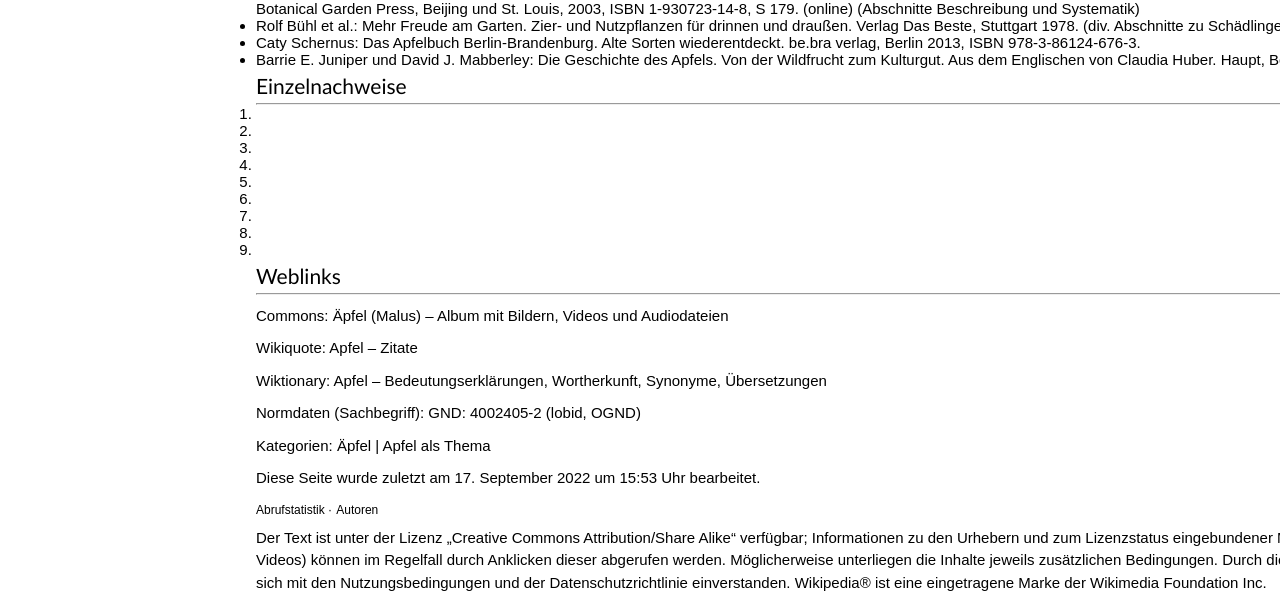
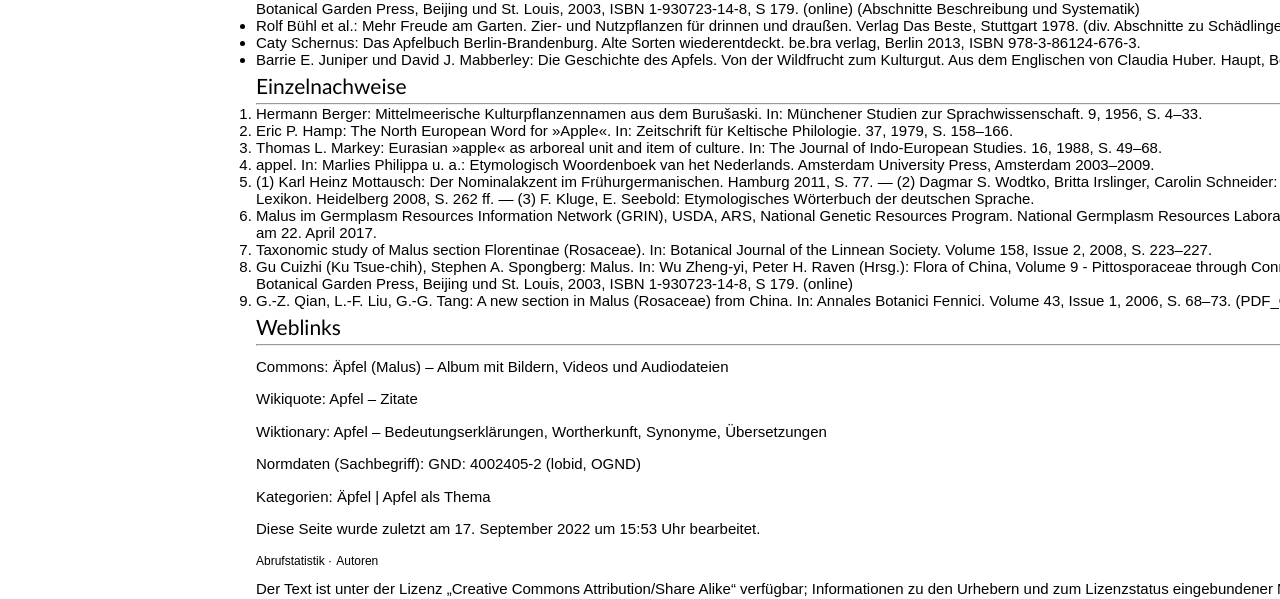
Before and after one commit to ericadebem/wiki-apfel, a plain HTML site: page index.html in a window 1280 px wide. Shown: the part 1925-2524 px from the top of the page. Drawn offline with Linux system fonts and the light colour scheme.

Commit message:
text plus

```diff
--- a/index.html
+++ b/index.html
@@ -8,6 +8,7 @@
     <title>Äpfel-Wikipedia |Erica</title>
 </head>
 <header>
+    <nav>
     <ul class="header-nav1">
         <li><a href="/index.php">Nicht angemeldet</a></li>
         <li><a href="/apfel.php">Diskussionsseite</a></li>
@@ -16,6 +17,7 @@
         <li><a href="/pflaume.php">Anmelden</a></li>
     </ul>
     <hr>
+    </nav>
 </header>
 <nav>
         <ul>
@@ -66,12 +68,13 @@
             <h4>Inhaltsverzeichnis [Vergeben]</h4>
             <ol class="custom-list">
                 <li><a href="#1">Wortherkunft</a></li>
-                <li><a href="#2">Beschreibung</a></li>
+                <li><a href="#2">Beschreibung</a>
                     <ol class="sub-list">
                         <li><a href="#2.1">Systematik</a></li>
                         <li><a href="#2.2">Systematik</a></li>
                         <li><a href="#2.3">Systematik</a></li>
                     </ol>
+                </li>
                 <li><a href="#3">Verwendung</a></li>
                 <li><a href="#4">Siehe auch</a></li>
                 <li><a href="#5">Literatur</a></li>
@@ -215,15 +218,15 @@
         <h2>Einzelnachweise</h2>
         <hr>
             <ol>
-                <li></li>
-                <li></li>
-                <li></li>
-                <li></li>
-                <li></li>
-                <li></li>
-                <li></li>
-                <li></li>
-                <li></li>
+                <li> Hermann Berger: Mittelmeerische Kulturpflanzennamen aus dem Burušaski. In: Münchener Studien zur Sprachwissenschaft. 9, 1956, S. 4–33.</li>
+                <li> Eric P. Hamp: The North European Word for »Apple«. In: Zeitschrift für Keltische Philologie. 37, 1979, S. 158–166.</li>
+                <li> Thomas L. Markey: Eurasian »apple« as arboreal unit and item of culture. In: The Journal of Indo-European Studies. 16, 1988, S. 49–68.</li>
+                <li> appel. In: Marlies Philippa u. a.: Etymologisch Woordenboek van het Nederlands. Amsterdam University Press, Amsterdam 2003–2009.</li>
+                <li>(1) Karl Heinz Mottausch: Der Nominalakzent im Frühurgermanischen. Hamburg 2011, S. 77. — (2) Dagmar S. Wodtko, Britta Irslinger, Carolin Schneider: Nomina im Indogermanischen Lexikon. Heidelberg 2008, S. 262 ff. — (3) F. Kluge, E. Seebold: Etymologisches Wörterbuch der deutschen Sprache.</li>
+                <li> Malus im Germplasm Resources Information Network (GRIN), USDA, ARS, National Genetic Resources Program. National Germplasm Resources Laboratory, Beltsville, Maryland. Abgerufen am 22. April 2017.</li>
+                <li>Taxonomic study of Malus section Florentinae (Rosaceae). In: Botanical Journal of the Linnean Society. Volume 158, Issue 2, 2008, S. 223–227.</li>
+                <li> Gu Cuizhi (Ku Tsue-chih), Stephen A. Spongberg: Malus. In: Wu Zheng-yi, Peter H. Raven (Hrsg.): Flora of China, Volume 9 - Pittosporaceae through Connaraceae, Science Press und Missouri Botanical Garden Press, Beijing und St. Louis, 2003, ISBN 1-930723-14-8, S 179. (online)</li>
+                <li> G.-Z. Qian, L.-F. Liu, G.-G. Tang: A new section in Malus (Rosaceae) from China. In: Annales Botanici Fennici. Volume 43, Issue 1, 2006, S. 68–73. (PDF_Online; 174 kB)</li>
             </ol>
 
         <h2>Weblinks</h2>
```
